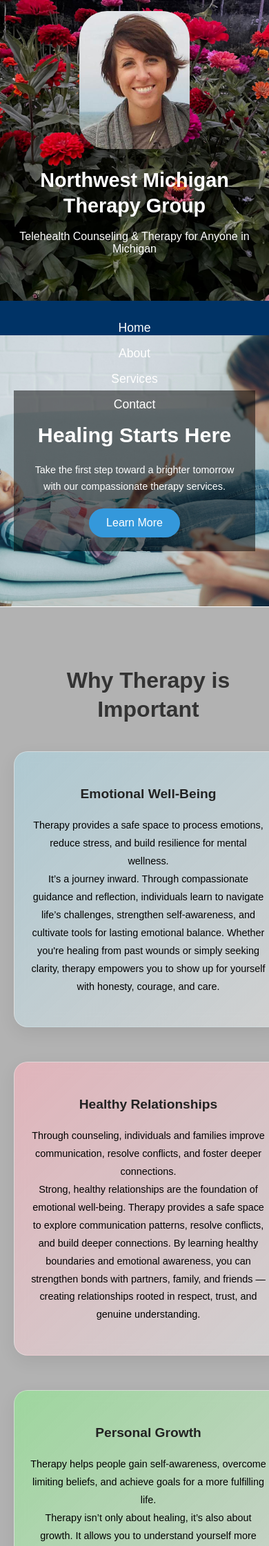
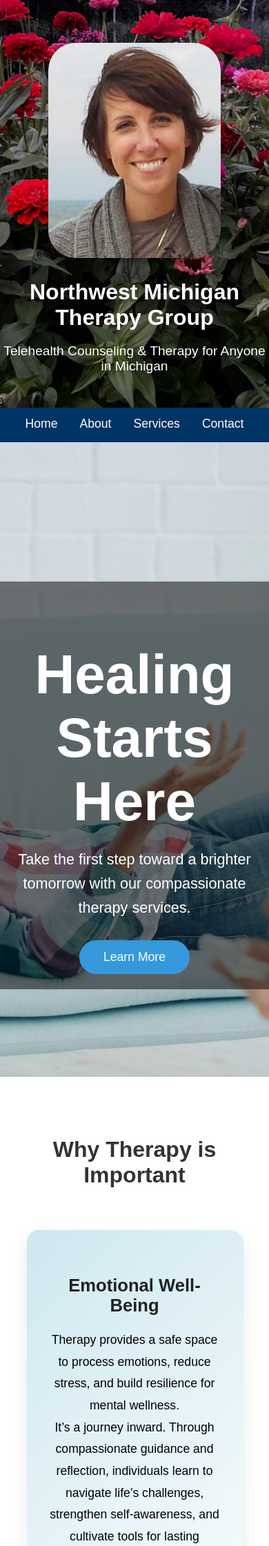
Before and after one commit to BallansByte/Ali-Site, a Flask app: page / in a window 390 px wide; the page is wider, and only the part inside the window is pictured. Shown: the top 2241 px of that part at 69% size. Run offline with Flask 3, Linux system fonts and the light colour scheme.

Commit message:
Updated the styling of the importance section, so that it looks propper on the mobile.

```diff
--- a/static/css/styles.css
+++ b/static/css/styles.css
@@ -135,7 +135,7 @@ section:first-of-type {
 .hero-overlay {
   background: rgba(0, 0, 0, 0.5); /* dark overlay */
   width: 100%;
-  height: 100%;
+  height: 70%;
   display: flex;
   justify-content: center;
   align-items: center;
@@ -175,32 +175,42 @@ section:first-of-type {
 }
 /********************Importance************/
 .importance {
-  padding: 10px 40px;
+  padding: 60px 20px; /* Balanced spacing for all screen sizes */
+  text-align: center;
+  margin: 0 auto;
+  width: 100%;
+  box-sizing: border-box;
+  overflow-x: hidden; /* Prevents horizontal scroll */
+}
 
-  text-align: center;
-  margin-bottom: 1px;
-  width: 100vw;
+.container {
+  max-width: 1200px; /* Keeps layout centered and neat */
+  width: 100%;
+  margin: 0 auto;
+  box-sizing: border-box;
 }
-.container{
-    width: 100%;
-}
+
 .importance h2 {
   font-size: 2.5rem;
   margin-bottom: 60px;
   color: #333;
 }
 
+/* Flex layout for cards */
 .importance-cards {
   display: flex;
   justify-content: center;
+  align-items: stretch;
   gap: 30px;
   flex-wrap: wrap;
+  width: 100%;
 }
 
+/* Each card */
 .importance-card {
   flex: 1 1 300px;
   max-width: 350px;
-  min-height: 450px; /* 👈 makes cards taller vertically */
+  min-height: 450px;
   padding: 40px 30px;
   border-radius: 20px;
   box-shadow: 0 8px 24px rgba(0, 0, 0, 0.08);
@@ -209,26 +219,27 @@ section:first-of-type {
   border: 1px solid rgba(255, 255, 255, 0.3);
   color: #333;
   transition: transform 0.3s ease;
+  box-sizing: border-box;
 }
-/* Individual backgrounds using nth-child */
+
+/* Individual backgrounds */
 .importance-card:nth-child(1) {
   background: linear-gradient(135deg, rgba(173, 216, 230, 0.6), rgba(255, 255, 255, 0.4));
-  backdrop-filter: blur(10px);
 }
 
 .importance-card:nth-child(2) {
   background: linear-gradient(135deg, rgba(255, 182, 193, 0.6), rgba(255, 255, 255, 0.4));
-  backdrop-filter: blur(10px);
 }
 
 .importance-card:nth-child(3) {
   background: linear-gradient(135deg, rgba(144, 238, 144, 0.6), rgba(255, 255, 255, 0.4));
-  backdrop-filter: blur(10px);
 }
+
 .importance-card:hover {
   transform: translateY(-10px);
 }
 
+/* Text inside cards */
 .importance-card h3 {
   font-size: 1.6rem;
   margin-bottom: 20px;
@@ -236,18 +247,20 @@ section:first-of-type {
 }
 
 .importance-card p {
-  font-size: 1.10rem;
+  font-size: 1.1rem;
   line-height: 1.8;
   color: black;
 }
+
+/* CTA button */
 .cta-button-container {
   text-align: center;
-	margin-top: 2rem;
+  margin-top: 3rem;
 }
 
 .btn-book-session {
   display: inline-block;
-	background-color: #4e8cff; /* You can adjust to your brand color */
+  background-color: #4e8cff;
   color: #fff;
   padding: 0.9rem 2rem;
   border-radius: 30px;
@@ -261,22 +274,76 @@ section:first-of-type {
   transform: translateY(-3px);
 }
 
+/* Mobile responsiveness */
+@media (max-width: 768px) {
+  .importance h2 {
+    font-size: 2rem;
+  }
+
+  .importance-card {
+    max-width: 90%;
+    margin: 0 auto;
+  }
+
+  .importance-cards {
+    gap: 20px;
+  }
+}
+
+
 /* ===== About Section Styling ===== */
 .about-section {
   background-color: #E0B0FF; /* Mauve background - symbolizes wealth & calm */
-  padding: 40px 10%;
+  padding: 60px 8%;
   width: 100%;
-  height:400px;
+  min-height: 500px; /* allows flexibility instead of fixed height */
+  box-sizing: border-box;
+  overflow: hidden;
+  position: relative;
 }
 
-.about-container {
-  display: flex; /* Two-column layout */
-  align-items: flex-start; /* Align items at the top */
-  justify-content: center;
-  gap: 50px; /* Space between image and text */
+/* Parallax Background */
+.about-section.parallax {
+  background-image: url("/static/images/sky.jpg");
+  background-attachment: fixed;
+  background-position: center;
+  background-repeat: no-repeat;
+  background-size: cover;
+  color: white;
+  text-align: center;
+  padding: 120px 8%;
 }
 
-/* Left Column - Image + Name */
+/* Overlay */
+.about-section.parallax::before {
+  content: "";
+  position: absolute;
+  top: 0;
+  left: 0;
+  width: 100%;
+  height: 100%;
+  background: rgba(0, 0, 0, 0.3);
+  z-index: 1;
+}
+
+.about-section.parallax > * {
+  position: relative;
+  z-index: 2;
+}
+
+/* Layout Container */
+.about-container {
+  display: flex;
+  align-items: center;
+  justify-content: center;
+  gap: 60px;
+  flex-wrap: wrap; /* allows stacking on smaller screens */
+  max-width: 1200px;
+  margin: 0 auto;
+  box-sizing: border-box;
+}
+
+/* Left Column */
 .about-left {
   text-align: center;
   max-width: 250px;
@@ -285,80 +352,75 @@ section:first-of-type {
 .about-photo {
   width: 220px;
   height: auto;
-  border-radius: 12px; /* Soft rounded edges */
-  margin-bottom: 20px; /* Space below image */
-  box-shadow: 0px 4px 15px rgba(0,0,0,0.15); /* Professional depth */
+  border-radius: 12px;
+  margin-bottom: 20px;
+  box-shadow: 0px 4px 15px rgba(0,0,0,0.15);
 }
 
 .therapist-name {
   font-size: 1.4rem;
   font-weight: bold;
   margin: 10px 0 5px;
-  color: #ffffff; /* Neutral professional tone */
+  color: #fff;
 }
 
 .therapist-edu {
   font-size: 1rem;
-  color: #fffff;
-  line-height: 1.6; /* Better readability for longer text */
+  color: #f8f8f8;
+  line-height: 1.6;
   margin-top: 8px;
 }
 
-
-/* Right Column - About Text */
+/* Right Column */
 .about-right {
   max-width: 600px;
-  color: #ffffff;
+  color: #fff;
+  text-align: left;
 }
 
 .about-right h2 {
   font-size: 2rem;
   margin-bottom: 20px;
-  color: #ffffff; /* Deep mauve-purple for headline */
+  color: #fff;
 }
 
 .about-right p {
   font-size: 1.1rem;
   line-height: 1.8;
   margin-bottom: 15px;
-  color: #ffffff;
-}
-/* 🌿 Parallax Effect Base */
-.parallax {
-	background-attachment: fixed;
-	background-position: center;
-	background-repeat: no-repeat;
-	background-size: cover;
-	position: relative;
-	z-index: 0;
 }
 
-/* Optional overlay to darken the background slightly */
-.parallax::before {
-	content: "";
-	position: absolute;
-	top: 0;
-	left: 0;
-	width: 100%;
-	height: 100%;
-	background: rgba(0, 0, 0, 0.3); /* Adjust the opacity if needed */
-	z-index: 1;
-}
-
-/* Ensures text sits above the overlay */
-.parallax > * {
-	position: relative;
-	z-index: 2;
-}
-
-/* Specific About Section Background */
-.about-section.parallax {
-	background-image: url("/static/images/sky.jpg");
-	color: white; /* makes text readable */
-	padding: 120px 0; /* gives breathing space */
+/* Responsive Adjustments */
+@media (max-width: 992px) {
+  .about-container {
+    flex-direction: column;
     text-align: center;
   }
 
+  .about-right {
+    max-width: 90%;
+    text-align: center;
+  }
+
+  .about-photo {
+    width: 180px;
+  }
+
+  .about-section.parallax {
+    padding: 100px 5%;
+    background-attachment: scroll; /* better for mobile performance */
+  }
+}
+
+@media (max-width: 600px) {
+  .about-right h2 {
+    font-size: 1.7rem;
+  }
+
+  .about-right p {
+    font-size: 1rem;
+  }
+}
 
 /* ===== Services Timeline Section ===== */
 .services-timeline {
@@ -608,288 +670,3 @@ section:first-of-type {
 	border-top: 1px solid #555;
 	padding-top: 10px;
 }
-
-/* Footer End */
-/* ============================================= */
-/* ✅ GLOBAL RESPONSIVE STYLING FOR ALL SECTIONS */
-/* ============================================= */
-
-/* ===== Base Text & Layout Adjustments ===== */
-@media (max-width: 1024px) {
-  body {
-    font-size: 95%;
-  }
-  h1, h2, h3 {
-    line-height: 1.3;
-  }
-}
-
-/* ===== Navbar ===== */
-@media (max-width: 768px) {
-  .nav-container {
-    flex-direction: column;
-    align-items: center;
-    padding: 1rem;
-  }
-
-  .nav-links {
-    flex-direction: column;
-    gap: 1rem;
-    margin-top: 0.8rem;
-    text-align: center;
-  }
-
-  .nav-links li a {
-    font-size: 1.1rem;
-  }
-}
-
-/* ===== Hero Section ===== */
-@media (max-width: 768px) {
-  .hero {
-    height: auto;
-    padding: 80px 20px;
-    background-position: center top;
-  }
-
-  .hero-content h1 {
-    font-size: 2.3rem;
-  }
-
-  .hero-content p {
-    font-size: 1rem;
-    margin-bottom: 20px;
-  }
-
-  .btn-primary {
-    padding: 12px 25px;
-    font-size: 1rem;
-  }
-}
-
-/* ===== Banner Section ===== */
-@media (max-width: 768px) {
-  .banner {
-    flex-direction: column;
-    height: auto;
-    padding: 50px 20px;
-  }
-
-  .banner-content {
-    max-width: 100%;
-  }
-
-  .banner-text h1 {
-    font-size: 1.8rem;
-  }
-
-  .banner-text p {
-    font-size: 1rem;
-  }
-
-  .banner-image img {
-    max-width: 160px;
-    margin-top: 1rem;
-  }
-}
-
-/* ===== Importance Section ===== */
-@media (max-width: 1024px) {
-  .importance {
-    padding: 60px 20px;
-  }
-
-  .importance h2 {
-    font-size: 2rem;
-    margin-bottom: 40px;
-  }
-
-  .importance-cards {
-    flex-direction: column;
-    align-items: center;
-  }
-
-  .importance-card {
-    max-width: 90%;
-    min-height: auto;
-    margin-bottom: 20px;
-    padding: 30px 20px;
-  }
-
-  .importance-card h3 {
-    font-size: 1.4rem;
-  }
-
-  .importance-card p {
-    font-size: 1rem;
-  }
-
-  .btn-book-session {
-    padding: 0.8rem 1.8rem;
-    font-size: 1rem;
-  }
-}
-
-/* ===== About Section ===== */
-@media (max-width: 1024px) {
-  .about-section {
-    height: auto;
-    padding: 60px 8%;
-  }
-
-  .about-container {
-    flex-direction: column;
-    align-items: center;
-    gap: 30px;
-  }
-
-  .about-left {
-    max-width: 100%;
-  }
-
-  .about-photo {
-    width: 180px;
-  }
-
-  .about-right {
-    max-width: 100%;
-    text-align: center;
-  }
-
-  .about-right h2 {
-    font-size: 1.8rem;
-  }
-
-  .about-right p {
-    font-size: 1rem;
-  }
-}
-
-/* ===== Services Timeline ===== */
-@media (max-width: 768px) {
-  .services-timeline {
-    padding: 60px 5%;
-  }
-
-  .timeline::after {
-    left: 10px;
-  }
-
-  .timeline-item {
-    width: 100%;
-    padding: 20px 0 20px 40px;
-  }
-
-  .timeline-content {
-    margin: 10px 0;
-  }
-
-  .timeline-content img {
-    width: 100%;
-    height: auto;
-  }
-
-  .timeline-content h3 {
-    font-size: 1.2rem;
-  }
-
-  .timeline-content p {
-    font-size: 0.95rem;
-  }
-}
-
-/* ===== Contact Section ===== */
-@media (max-width: 768px) {
-  .contact-section {
-    padding: 3rem 1rem;
-  }
-
-  .contact-section h2 {
-    font-size: 1.8rem;
-  }
-
-  .contact-section p {
-    font-size: 0.95rem;
-  }
-
-  .contact-form {
-    width: 100%;
-    gap: 1rem;
-  }
-
-  .contact-form .btn {
-    font-size: 1rem;
-    padding: 0.8rem;
-  }
-}
-
-/* ===== Thank You Section ===== */
-@media (max-width: 768px) {
-  .thank-you-section {
-    padding: 4rem 1rem;
-  }
-
-  .thank-you-section h1 {
-    font-size: 1.8rem;
-  }
-
-  .thank-you-section p {
-    font-size: 1rem;
-  }
-
-  .thank-you-section .btn {
-    padding: 0.8rem 1.5rem;
-  }
-}
-
-/* ===== Footer ===== */
-@media (max-width: 768px) {
-  .footer-content {
-    flex-direction: column;
-    text-align: center;
-    gap: 1rem;
-  }
-
-  .footer-info h3 {
-    font-size: 1rem;
-  }
-
-  .footer-bottom {
-    font-size: 0.8rem;
-  }
-}
-
-/* ===== Small Devices (≤480px) ===== */
-@media (max-width: 480px) {
-  .hero-content h1 {
-    font-size: 1.9rem;
-  }
-
-  .hero-content p {
-    font-size: 0.9rem;
-  }
-
-  .importance-card h3 {
-    font-size: 1.2rem;
-  }
-
-  .importance-card p {
-    font-size: 0.9rem;
-  }
-
-  .about-right h2 {
-    font-size: 1.5rem;
-  }
-
-  .about-right p {
-    font-size: 0.95rem;
-  }
-
-  .contact-section h2 {
-    font-size: 1.5rem;
-  }
-
-  .contact-section p {
-    font-size: 0.9rem;
-  }
-}
--- a/templates/base.html
+++ b/templates/base.html
@@ -56,7 +56,7 @@
 <!------------Hero Section END------------------>
 
     <!------------Reasons section------------------>
-  <section id="importance" class="importance parallax">
+  <section id="importance" class="importance">
   <div class="container">
     <h2>Why Therapy is Important</h2>
       <div class="importance-cards">
@@ -217,6 +217,7 @@
 </footer>
 
 <!---------------------Footer End------------------>
+
     {% block content %}{% endblock %}
 
 </body>
```
Lines whose indentation alone changed are shown as unchanged.
